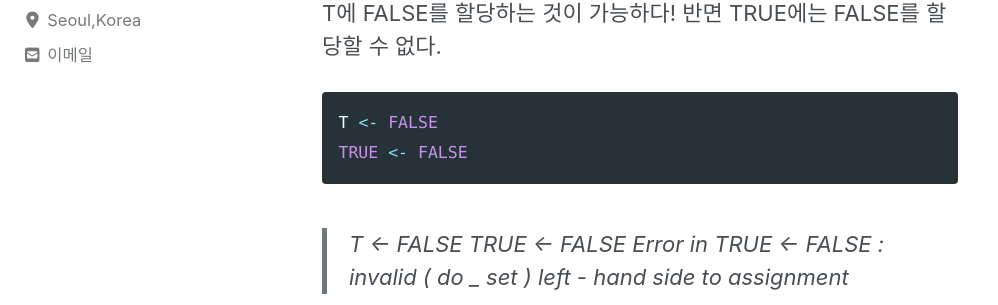
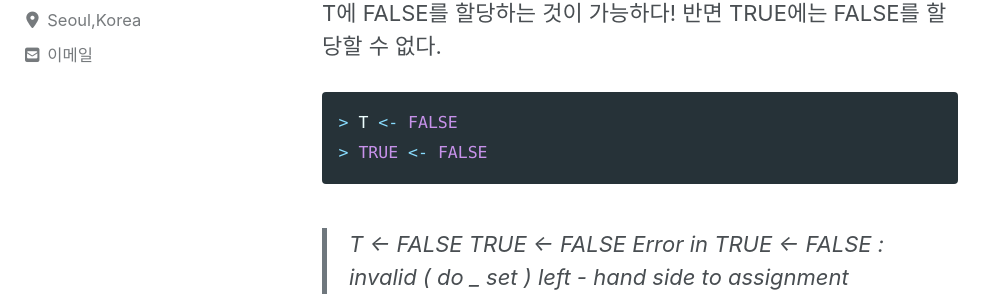
Before and after one commit to ByeongGwonChae/mynotebook, a Jekyll site: the page built from _posts/2020-01-01-R-first-note.md, in a window 1280 px wide and 900 px high, scrolled down 1825 px. Shown: the part 147-452 px from the top of the window, without its empty margins (0-998 px from the left). Built offline with Jekyll 4.4.1, drawn with Linux system fonts in a browser that asks for light colours; cached includes are drawn as plain includes; nearby versions of some CDN libraries.

```diff
--- a/_posts/2020-01-01-R-first-note.md
+++ b/_posts/2020-01-01-R-first-note.md
@@ -33,8 +33,8 @@ TRUE, T는 모두 참값을 말한다. FALSE, F 는 거짓을 말한다.
 좀 더 엄밀히 말하면 TRUE와 FALSE는 예약어(reserved words)이며 T, F는 각각 TRUE와 FALSE로 초기화된 전역 변수이다. 따라서 다음과 같이 T에 FALSE를 할당하는 것이 가능하다! 반면 TRUE에는 FALSE를 할당할 수 없다.
 
 ~~~ R
-T <- FALSE
-TRUE <- FALSE
+> T <- FALSE
+> TRUE <- FALSE
 ~~~
   > T <- FALSE
   > TRUE <- FALSE
```
